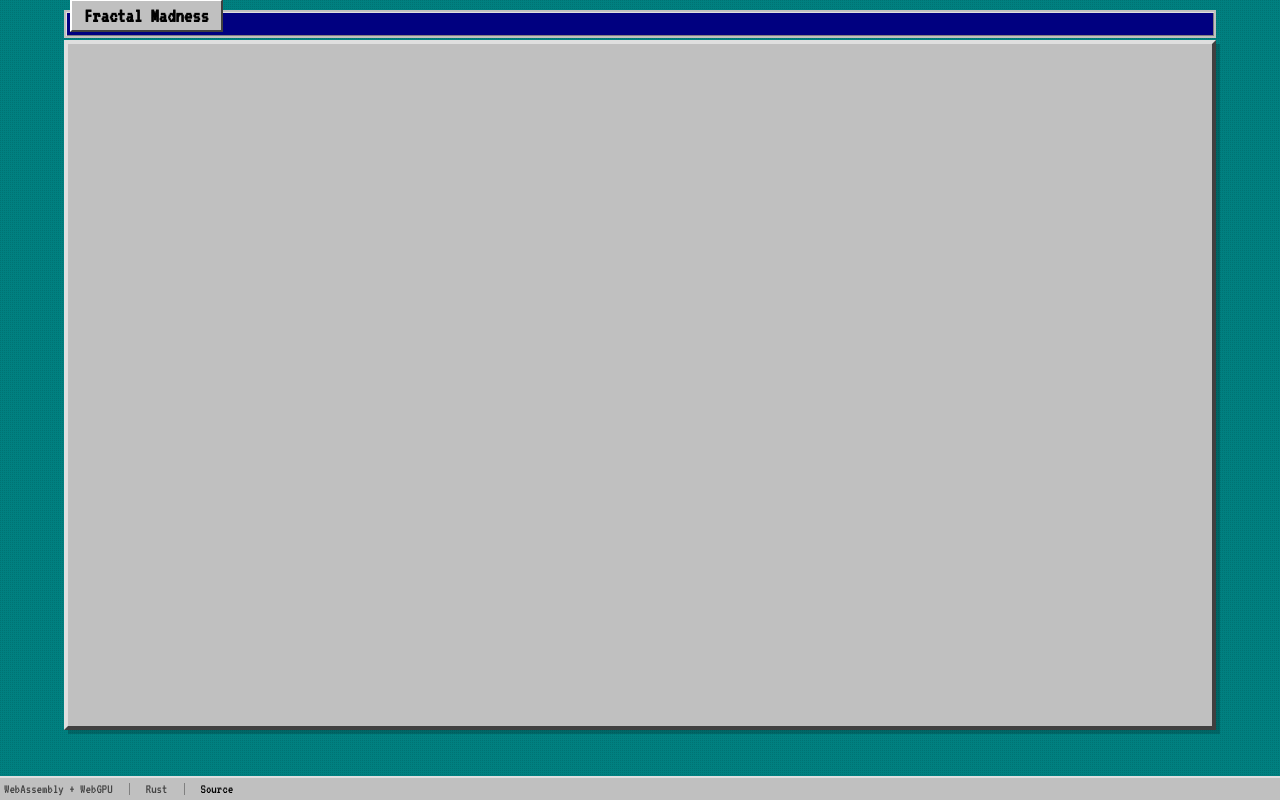
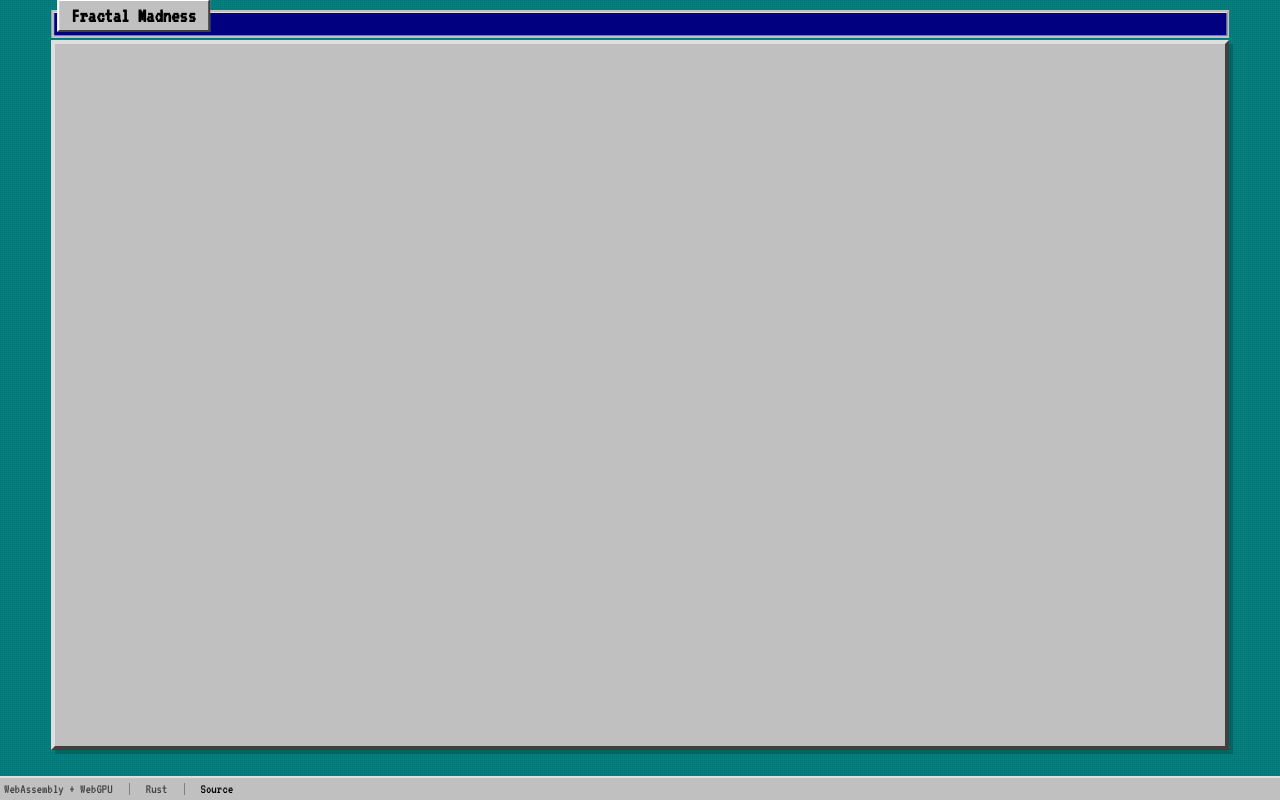
Before and after one commit to jo56/fractal-madness, a website built with Vite: page web/index.html in a window 1280 px wide. Built offline with nearby package versions, Linux system fonts and the light colour scheme; a web font is replaced by a local one.

Commit message:
changing webpage framing

```diff
--- a/web/style.css
+++ b/web/style.css
@@ -62,7 +62,7 @@ html, body {
   top: 10px;
   left: 50%;
   transform: translateX(-50%);
-  width: min(90vw, 1360px);
+  width: min(92vw, 1400px);
   z-index: 20;
   border: 2px solid #c0c0c0;
   box-shadow: inset 1px 1px #dfdfdf, inset -1px -1px #808080;
@@ -88,9 +88,9 @@ html, body {
    ========================================= */
 
 .canvas-container {
-  width: min(90vw, 1360px);
-  height: calc(100vh - 110px);
-  max-height: 1200px;
+  width: min(92vw, 1400px);
+  height: calc(100vh - 90px);
+  max-height: 1240px;
   margin-top: 30px;
   background: #c0c0c0;
   border: 4px solid #c0c0c0;
```
Also changed, not shown: 1 other file.
